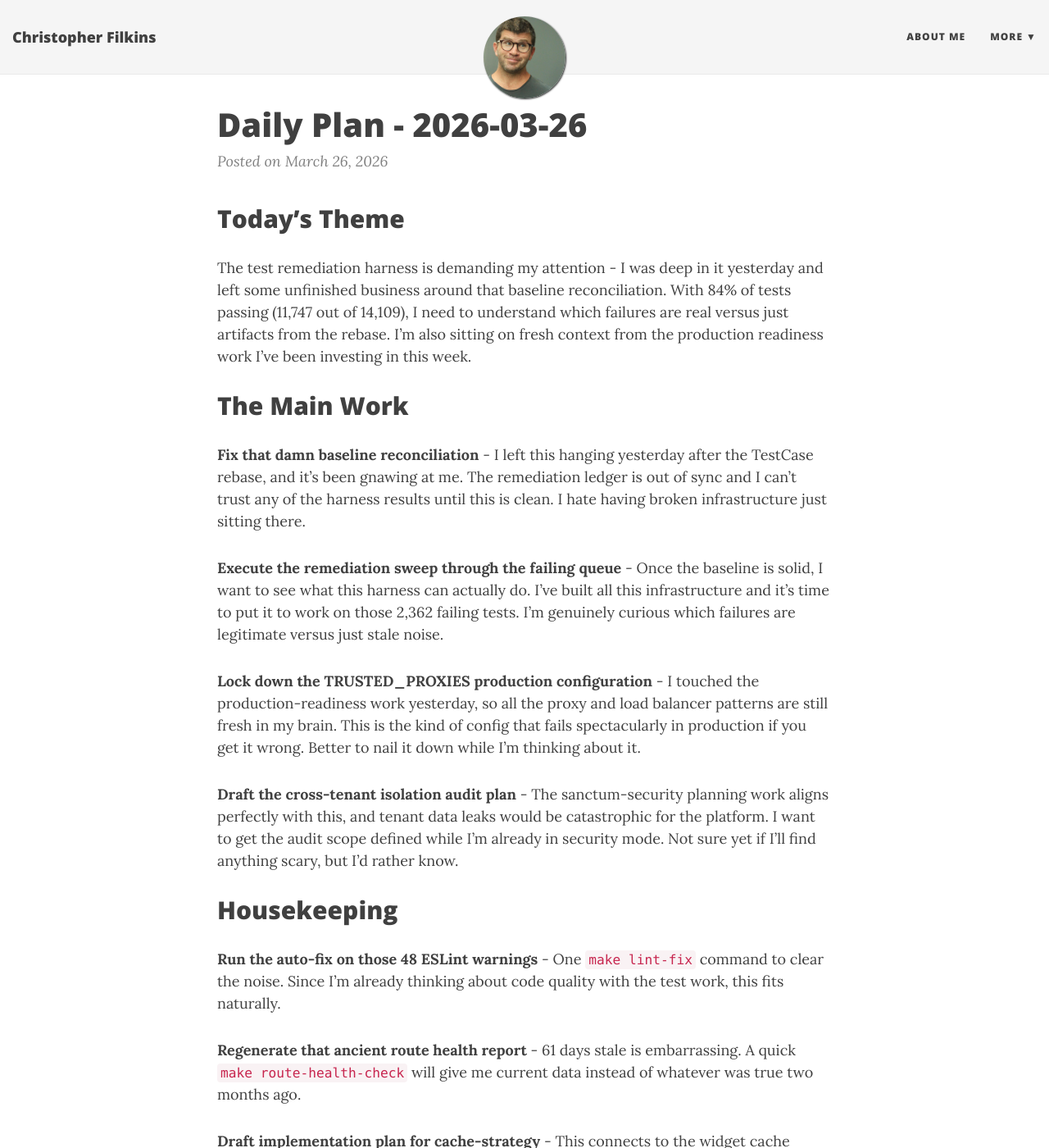
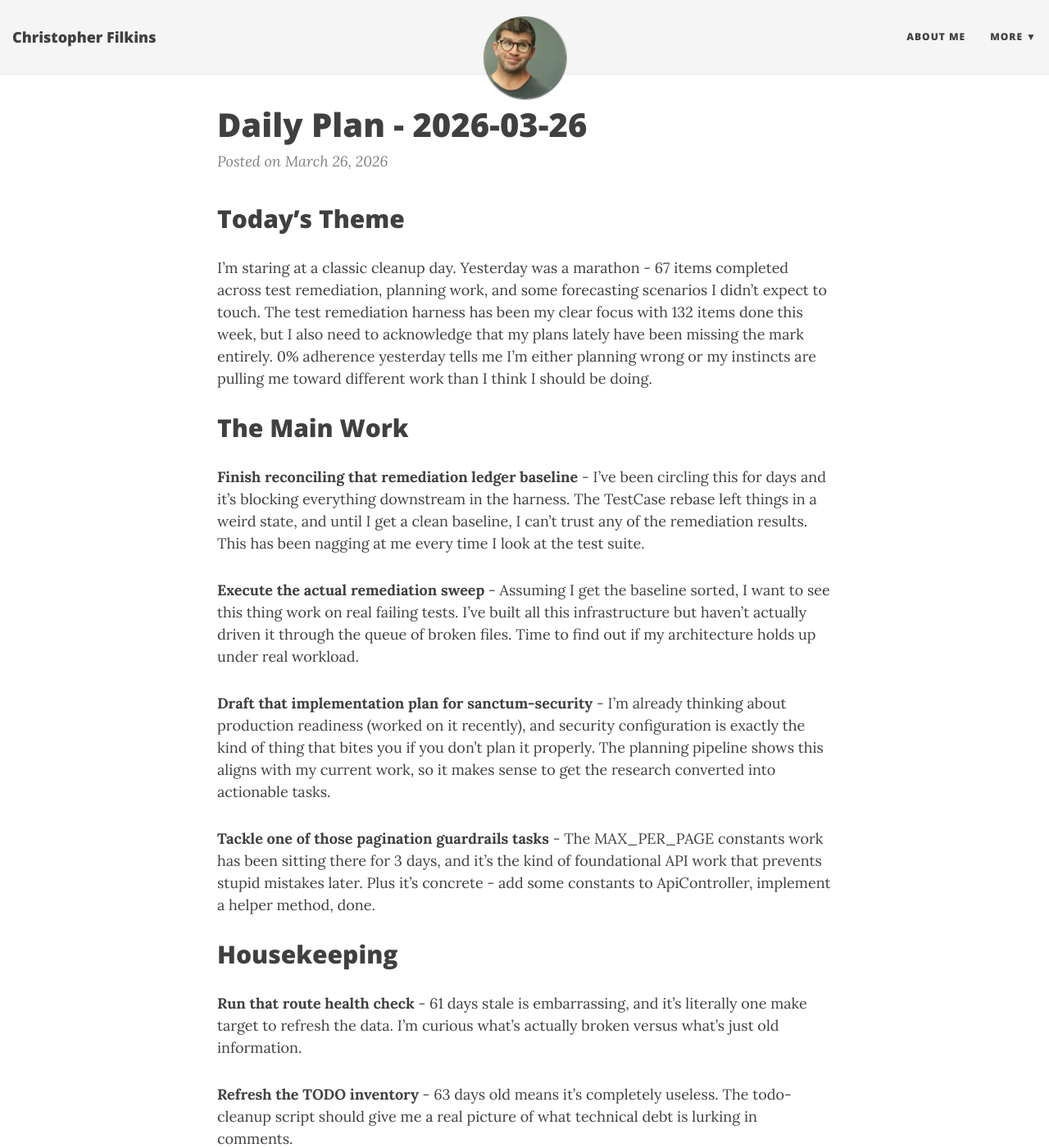
Before and after one commit to filchyboy/filchyboy.github.io, a Jekyll site: the page built from _posts/2026-03-26-todays-plan.md, in a window 1280 px wide and 1400 px high. Shown: the whole window at 82% size. Built offline with Jekyll 4.4.1, drawn with Linux system fonts in a browser that asks for light colours; nearby versions of some CDN libraries; some of the changed text lies outside the part shown.

Commit message:
Add daily plan: 2026-03-26

```diff
--- a/_posts/2026-03-26-todays-plan.md
+++ b/_posts/2026-03-26-todays-plan.md
@@ -5,28 +5,28 @@ date: 2026-03-26
 ---
 
 ## Today's Theme
-The test remediation harness is demanding my attention - I was deep in it yesterday and left some unfinished business around that baseline reconciliation. With 84% of tests passing (11,747 out of 14,109), I need to understand which failures are real versus just artifacts from the rebase. I'm also sitting on fresh context from the production readiness work I've been investing in this week.
+I'm staring at a classic cleanup day. Yesterday was a marathon - 67 items completed across test remediation, planning work, and some forecasting scenarios I didn't expect to touch. The test remediation harness has been my clear focus with 132 items done this week, but I also need to acknowledge that my plans lately have been missing the mark entirely. 0% adherence yesterday tells me I'm either planning wrong or my instincts are pulling me toward different work than I think I should be doing.
 
 ## The Main Work
 
-**Fix that damn baseline reconciliation** - I left this hanging yesterday after the TestCase rebase, and it's been gnawing at me. The remediation ledger is out of sync and I can't trust any of the harness results until this is clean. I hate having broken infrastructure just sitting there.
+**Finish reconciling that remediation ledger baseline** - I've been circling this for days and it's blocking everything downstream in the harness. The TestCase rebase left things in a weird state, and until I get a clean baseline, I can't trust any of the remediation results. This has been nagging at me every time I look at the test suite.
 
-**Execute the remediation sweep through the failing queue** - Once the baseline is solid, I want to see what this harness can actually do. I've built all this infrastructure and it's time to put it to work on those 2,362 failing tests. I'm genuinely curious which failures are legitimate versus just stale noise.
+**Execute the actual remediation sweep** - Assuming I get the baseline sorted, I want to see this thing work on real failing tests. I've built all this infrastructure but haven't actually driven it through the queue of broken files. Time to find out if my architecture holds up under real workload.
 
-**Lock down the TRUSTED_PROXIES production configuration** - I touched the production-readiness work yesterday, so all the proxy and load balancer patterns are still fresh in my brain. This is the kind of config that fails spectacularly in production if you get it wrong. Better to nail it down while I'm thinking about it.
+**Draft that implementation plan for sanctum-security** - I'm already thinking about production readiness (worked on it recently), and security configuration is exactly the kind of thing that bites you if you don't plan it properly. The planning pipeline shows this aligns with my current work, so it makes sense to get the research converted into actionable tasks.
 
-**Draft the cross-tenant isolation audit plan** - The sanctum-security planning work aligns perfectly with this, and tenant data leaks would be catastrophic for the platform. I want to get the audit scope defined while I'm already in security mode. Not sure yet if I'll find anything scary, but I'd rather know.
+**Tackle one of those pagination guardrails tasks** - The MAX_PER_PAGE constants work has been sitting there for 3 days, and it's the kind of foundational API work that prevents stupid mistakes later. Plus it's concrete - add some constants to ApiController, implement a helper method, done.
 
 ## Housekeeping
 
-**Run the auto-fix on those 48 ESLint warnings** - One `make lint-fix` command to clear the noise. Since I'm already thinking about code quality with the test work, this fits naturally.
+**Run that route health check** - 61 days stale is embarrassing, and it's literally one make target to refresh the data. I'm curious what's actually broken versus what's just old information.
 
-**Regenerate that ancient route health report** - 61 days stale is embarrassing. A quick `make route-health-check` will give me current data instead of whatever was true two months ago.
+**Refresh the TODO inventory** - 63 days old means it's completely useless. The todo-cleanup script should give me a real picture of what technical debt is lurking in comments.
 
-**Draft implementation plan for cache-strategy** - This connects to the widget cache optimization work that's been sitting in my ready queue. While the caching patterns are fresh from recent performance thinking, I should capture the approach.
-
-**Update that stale TODO inventory** - 63 days old means it's basically fiction at this point. The `todo-cleanup` script should surface what actually needs tracking.
+**Check if any of those 11,464 markdownlint issues are in files I'm touching today** - If I'm already editing documentation as part of the remediation work, might as well fix the formatting warnings while I'm there.
 
 ## Parked
 
-The thin vertical slices can wait another day. I've got 132 completed items on the test harness this week, and when something has that much momentum, it deserves to be finished properly. The contract scope baselines aren't going anywhere, but broken test infrastructure affects everything I build.
+The thin vertical slice work keeps appearing in my plans but not my actual commits. I think I'm avoiding it because the scope baseline step feels vague and I'm not sure what concrete artifact I'm supposed to produce. Need to figure out what "contract scope baseline" actually means before I keep pretending I'm going to work on it.
+
+I'm also noticing I keep deferring the production readiness work even though it has momentum. Maybe the trusted proxies configuration is more complex than I'm admitting, or maybe I don't actually understand the requirements well enough to start coding. Either way, something's blocking me there that I haven't identified yet.
```
